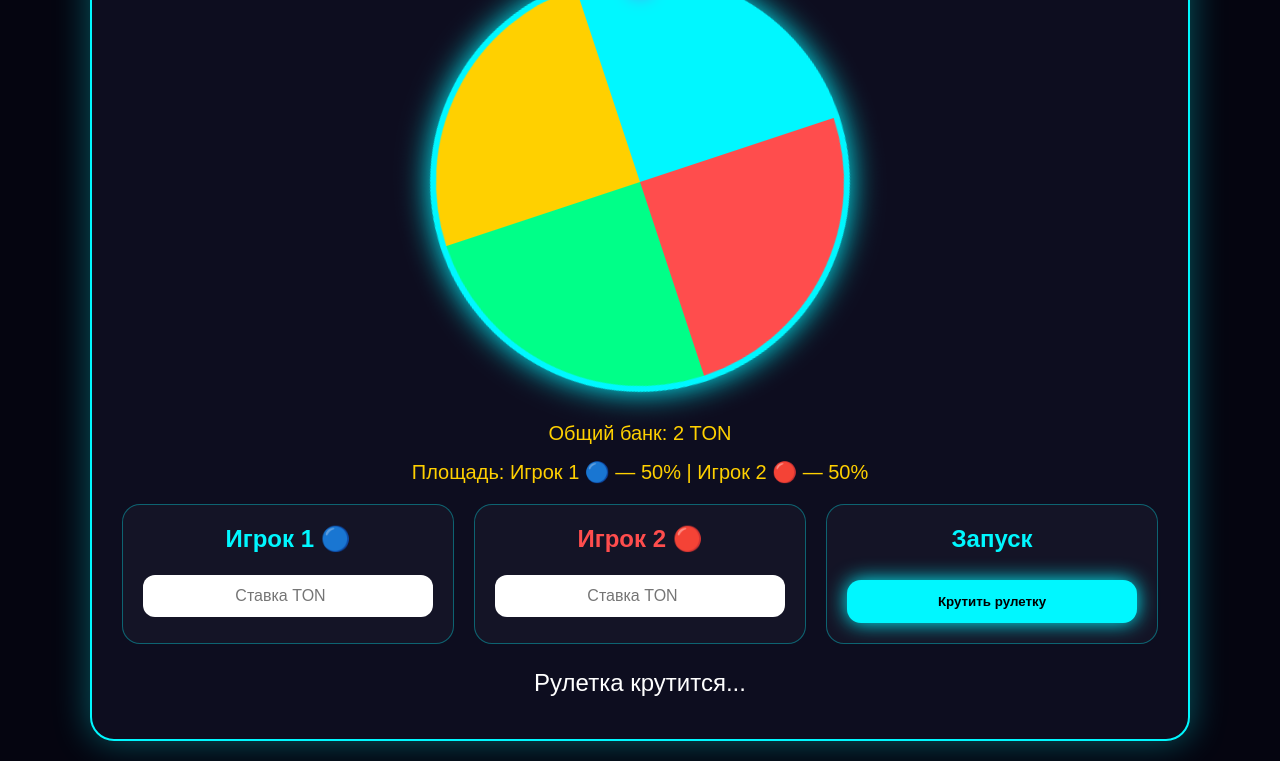
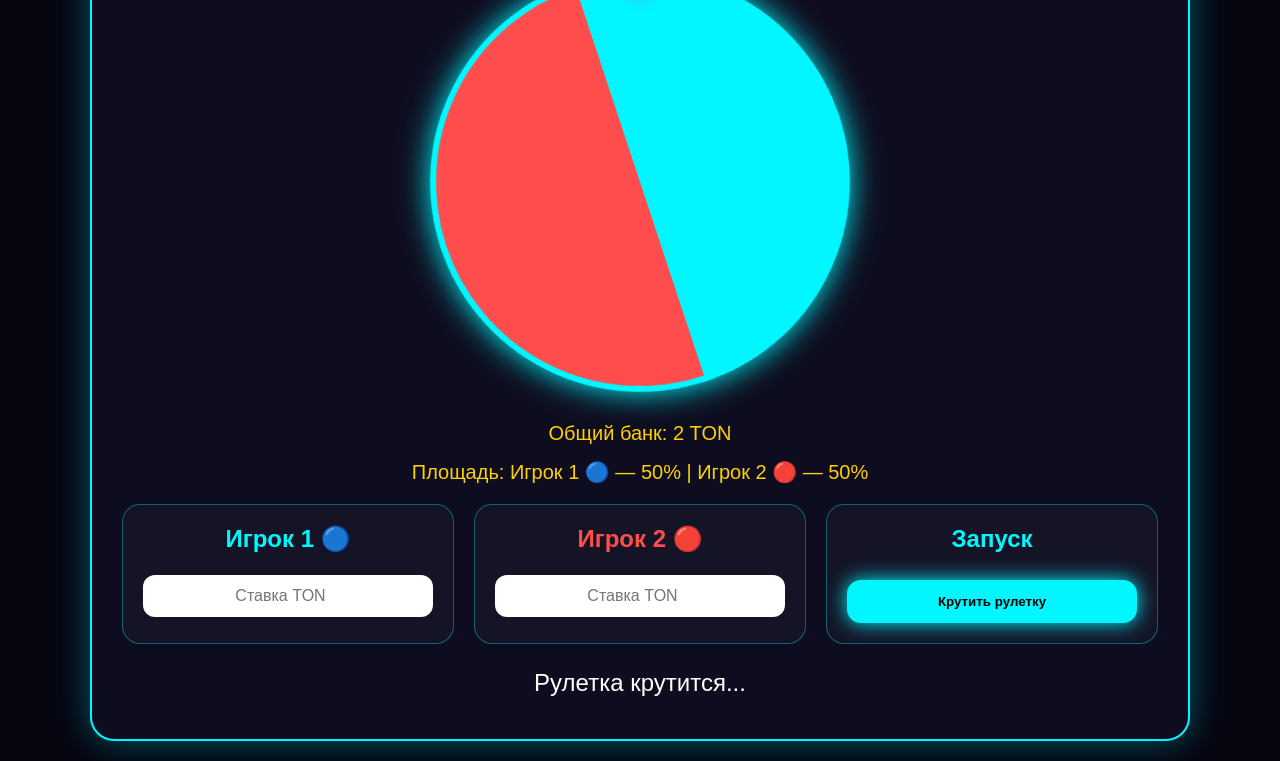
Before and after one commit to vs609/WGH, a plain HTML site: page index.html in a window 1280 px wide. Both pictures are taken after a click on the button "Крутить рулетку". Shown: the part 201-962 px from the top of the page. Drawn offline with Linux system fonts and the light colour scheme.

Commit message:
Update index.html

```diff
--- a/index.html
+++ b/index.html
@@ -61,10 +61,7 @@ h1{
   border:6px solid #00f7ff;
   box-shadow:0 0 30px #00f7ff;
   background: conic-gradient(
-    #00f7ff 0deg 90deg,
-    #ff4d4d 90deg 180deg,
-    #00ff88 180deg 270deg,
-    #ffd000 270deg 360deg
+    #00f7ff 0deg 360deg
   );
   transition:transform 4s cubic-bezier(.17,.67,.15,1);
 }
@@ -169,6 +166,11 @@ function spinWheel(){
   document.getElementById('chance').textContent = `Площадь: Игрок 1 🔵 — ${percent1}% | Игрок 2 🔴 — ${percent2}%`;
 
   const chance1 = (bet1 / total) * 360;
+
+  document.getElementById('wheel').style.background = `conic-gradient(
+    #00f7ff 0deg ${chance1}deg,
+    #ff4d4d ${chance1}deg 360deg
+  )`;
   const random = Math.random() * 360;
 
   let winner;
```
